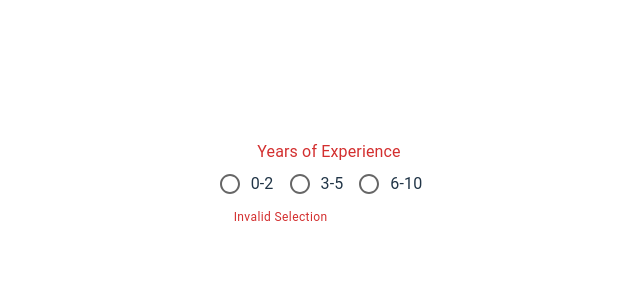
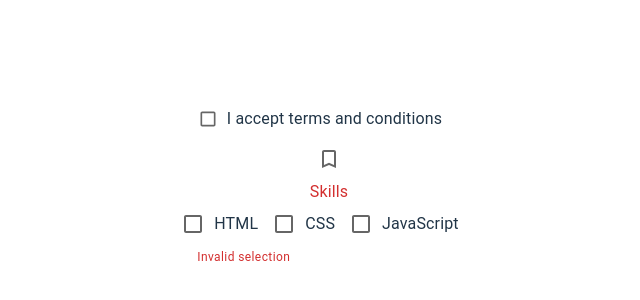
Before and after one commit to p-fassbender/react-material-ui-demo, a React (Vite) app: page / in a window 1280 px wide. Shown: the part 216-516 px from the top of the page, without its empty margins (311-951 px from the left). Built offline with nearby package versions, Linux system fonts and the light colour scheme.

Commit message:
mui checkbox

```diff
--- a/src/App.jsx
+++ b/src/App.jsx
@@ -1,5 +1,6 @@
 import './App.css'
 import { MuiButton } from './components/MuiButton'
+import { MuiCheckbox } from './components/MuiCheckbox'
 import { MuiRadioButton } from './components/MuiRadioButton'
 import { MuiSelect } from './components/MuiSelect'
 import { MuiTextField } from './components/MuiTextField'
@@ -17,7 +18,9 @@
 
             {/* <MuiSelect /> */}
 
-            <MuiRadioButton />
+            {/* <MuiRadioButton /> */}
+
+            <MuiCheckbox />
         </>
     )
 }
--- /dev/null
+++ b/src/components/MuiCheckbox.jsx
@@ -0,0 +1,95 @@
+import React from 'react'
+import { Box, FormControlLabel, Checkbox, FormControl, FormLabel, FormGroup, FormHelperText } from '@mui/material'
+import { useState } from 'react'
+import BookmarkIcon from '@mui/icons-material/Bookmark';
+import BookmarkBorderIcon from '@mui/icons-material/BookmarkBorder';
+
+export const MuiCheckbox = () => {
+    const [acceptTnC, setAcceptTnC] = useState(false)
+    const [bookmark, setBookmark] = useState(false)
+    const [skills, setSkills] = useState([])
+    // console.log(acceptTnC)
+    // console.log(bookmark)
+    console.log(skills)
+    const handleChange = (e) => {
+        setAcceptTnC(e.target.checked)
+    }
+    const handleBookmark = (e) => {
+        setBookmark(e.target.checked)
+    }
+    const handleSkillChange = (e) => {
+        const index = skills.indexOf(e.target.value)
+        if (index === -1) {
+            setSkills([...skills, e.target.value])
+        } else {
+            setSkills(skills.filter((skill) => skill !== e.target.value))
+        }
+    }
+    return (
+        <>
+            <Box >
+                <Box>
+                    <FormControlLabel
+                        label='I accept terms and conditions'
+                        control={
+                            <Checkbox
+                                checked={acceptTnC}
+                                onChange={handleChange}
+                                size='small'
+                                color='secondary'
+                            />
+                        }
+                    />
+                </Box>
+
+                <Box>
+                    <Checkbox
+                        icon={<BookmarkBorderIcon />}
+                        checkedIcon={<BookmarkIcon />}
+                        checked={bookmark}
+                        onChange={handleBookmark}
+                    />
+                </Box>
+
+                <Box>
+                    <FormControl error>
+                        <FormLabel>Skills</FormLabel>
+                        <FormGroup row>
+                            <FormControlLabel
+                                label='HTML'
+                                control={
+                                    <Checkbox
+                                        value={'html'}
+                                        checked={skills.includes('html')}
+                                        onChange={handleSkillChange}
+                                    />
+                                }
+                            />
+                            <FormControlLabel
+                                label='CSS'
+                                control={
+                                    <Checkbox
+                                        value={'css'}
+                                        checked={skills.includes('css')}
+                                        onChange={handleSkillChange}
+                                    />
+                                }
+                            />
+                            <FormControlLabel
+                                label='JavaScript'
+                                control={
+                                    <Checkbox
+                                        value={'javascript'}
+                                        checked={skills.includes('javascript')}
+                                        onChange={handleSkillChange}
+                                    />
+                                }
+                            />
+                        </FormGroup>
+                        <FormHelperText>Invalid selection</FormHelperText>
+                    </FormControl>
+                </Box>
+            </Box>
+        </>
+    )
+}
```
